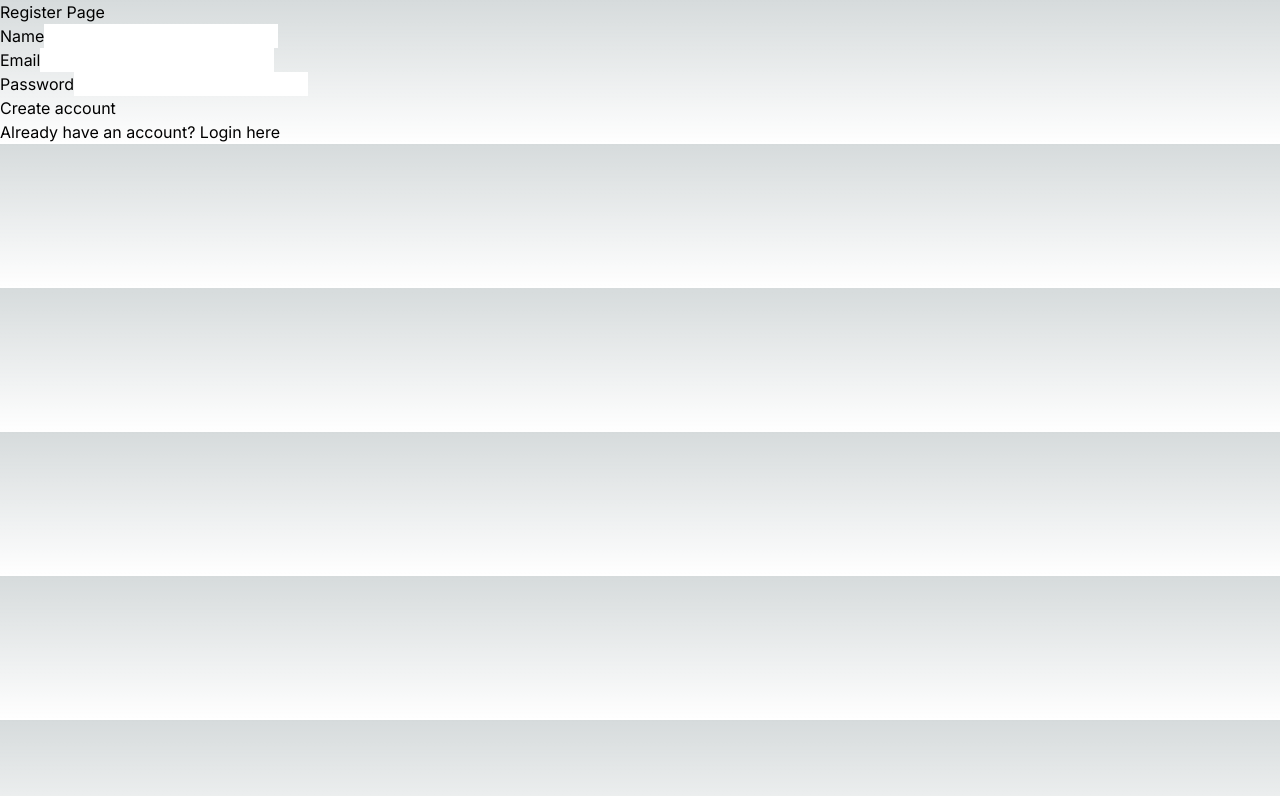
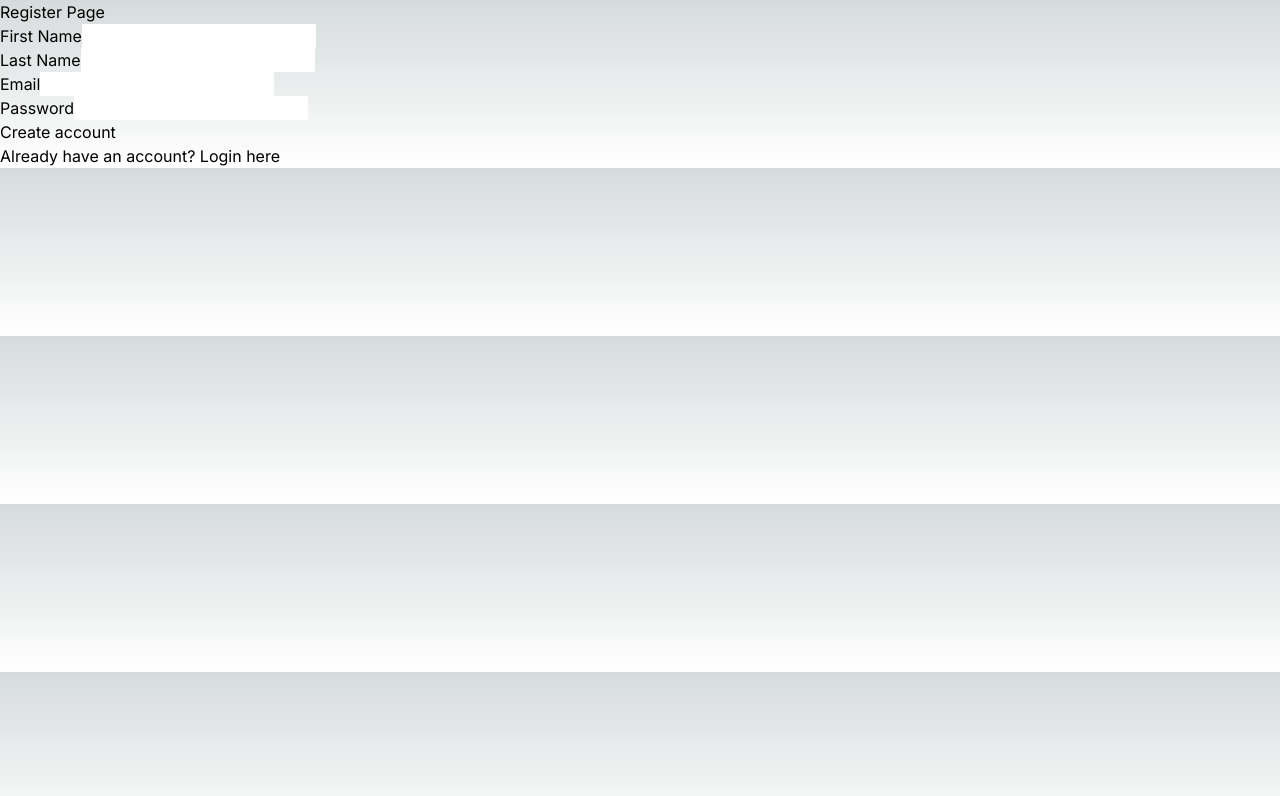
Before and after one commit to johnkuefler/CheckIntoClass, a Next.js app: page /auth/register in a window 1280 px wide. Shown: the top 796 px of the page. Built offline with nearby package versions, Linux system fonts and the light colour scheme.

Commit message:
Working on middleware

```diff
--- a/app/api/auth/signup/route.ts
+++ b/app/api/auth/signup/route.ts
@@ -1,4 +1,4 @@
-import bcrypt from 'bcrypt';
+import bcrypt from "bcrypt";
 import prisma from "@/app/lib/prisma";
 import { NextResponse } from "next/server";
 
@@ -7,12 +7,18 @@ const SALT_ROUNDS = 10; // Adjust this based on your security requirements
 export async function POST(request: Request) {
   try {
     const body = await request.json();
-    const { name, email, password } = body;
+    const { firstName, lastName, email, password } = body;
 
     const hashedPassword = await bcrypt.hash(password, SALT_ROUNDS);
 
     const user = await prisma.user.create({
-      data: { email, name, password: hashedPassword }
+      data: {
+        email,
+        firstName,
+        lastName,
+        institutionId: 1,
+        password: hashedPassword,
+      },
     });
 
     return NextResponse.json(user);
--- a/app/auth/register/page.tsx
+++ b/app/auth/register/page.tsx
@@ -4,7 +4,8 @@ import { useState } from "react";
 
 const RegisterPage = () => {
   const [registerData, setRegisterData] = useState({
-    name: "",
+    firstName: "",
+    lastName: "",
     email: "",
     password: "",
   });
@@ -26,7 +27,7 @@ const RegisterPage = () => {
         body: JSON.stringify(registerData),
       });
       setAlert({ status: "success", message: "Signup successfully" });
-      setRegisterData({ name: "", email: "", password: "" });
+      setRegisterData({ firstName: "", lastName:"", email: "", password: "" });
     } catch (error: any) {
       console.log({ error });
       setAlert({ status: "error", message: "Something went wrong" });
@@ -48,12 +49,22 @@ const RegisterPage = () => {
       )}
       <form onSubmit={onSubmit}>
         <div>
-          <label htmlFor="name">Name</label>
+          <label htmlFor="firstName">First Name</label>
           <input
             onChange={onChange}
-            value={registerData.name}
+            value={registerData.firstName}
             type="text"
-            name="name"
+            name="firstName"
+            required
+          />
+        </div>
+        <div>
+          <label htmlFor="name">Last Name</label>
+          <input
+            onChange={onChange}
+            value={registerData.lastName}
+            type="text"
+            name="lastName"
             required
           />
         </div>
--- a/app/page.tsx
+++ b/app/page.tsx
@@ -34,7 +34,7 @@ export default async function Home() {
 
   return (
     <>
-      <h3>Name: {user.name}</h3>
+      <h3>Name: {user.firstName}</h3>
       <p>Email: {user.email}</p>
       <LogoutButton />
     </>
```
Also changed, not shown: middleware.ts (deleted, +0 -8 lines).
